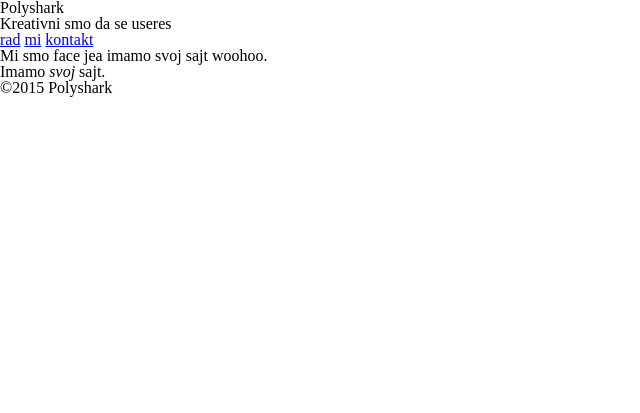
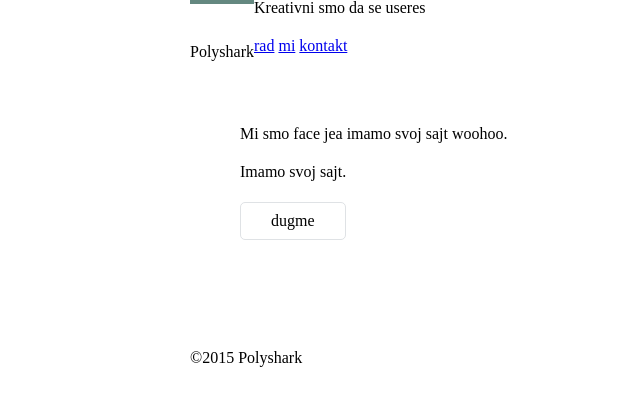
Before and after one commit to kobrad/Polishark, a plain HTML site: page index.html in a window 1280 px wide. Shown: the whole page, without its empty margins (0-640 px from the left). Drawn offline with Linux system fonts and the light colour scheme.

Commit message:
css and html
jos uvek se uci sve, osnovne stvari

```diff
--- a/index.html
+++ b/index.html
@@ -6,8 +6,8 @@
         <title>Polyshark</title>
     </head>
     <body>
-        <header>
-            <h1>Polyshark</h1>
+        <header class="container group">
+            <h1 class="logo">Polyshark</h1>
             <h3>Kreativni smo da se useres</h3>
             <nav>
                 <a href="rad.html">rad</a>
@@ -16,12 +16,13 @@
             </nav>
         </header>
 
-        <section>
+        <section class="hero container">
             <p>Mi smo face jea imamo svoj sajt woohoo.</p>
             <p>Imamo <em>svoj</em> sajt.</p>
+            <a class="btn btn-alt">dugme</a>
         </section>
 
-        <footer>
+        <footer class="primary-footer container group">
             <small>&copy;2015 Polyshark</small>
         </footer>
     </body>
--- a/main.css
+++ b/main.css
@@ -53,6 +53,105 @@ table {
    License: CC attribution
 */
 
-em {
-    font-style: italic;
+/*
+  ========================================
+  Grid
+  ========================================
+*/
+
+*,
+*:before,
+*:after {
+  -webkit-box-sizing: border-box;
+     -moz-box-sizing: border-box;
+          box-sizing: border-box;
 }
+
+.container {
+  margin: 0 auto;
+  padding-left: 30px;
+  padding-right: 30px;
+  width: 960px;
+}
+
+/*
+  ========================================
+  Clearfix
+  ========================================
+*/
+.group:before,
+.group:after {
+  content: "";
+  display: table;
+}
+.group:after {
+  clear: both;
+}
+.group {
+  clear: both;
+  *zoom: 1;
+}
+
+/*
+  ========================================
+  Typography
+  ========================================
+*/
+
+h1, h3, h4, h5, p {
+  margin-bottom: 22px;
+}
+
+/*
+  ========================================
+  Buttons
+  ========================================
+*/
+
+.btn {
+  border-radius: 5px;
+  display: inline-block;
+  margin: 0;
+}
+
+.btn-alt {
+  border: 1px solid #dfe2e5;
+  padding: 10px 30px;
+}
+
+/*
+  ========================================
+  Home
+  ========================================
+*/
+
+.hero {
+  padding: 22px 80px 66px 80px;
+}
+
+/*
+  ========================================
+  Primary header
+  ========================================
+*/
+
+.logo {
+  border-top: 4px solid #648880;
+  padding: 40px 0 22px 0;
+  float: left;
+}
+
+/*
+  ========================================
+  Primary footer
+  ========================================
+*/
+
+.primary-footer {
+  padding-bottom: 44px;
+  padding-top: 44px;
+}
+
+.primary-footer small {
+  float: left;
+}
```
